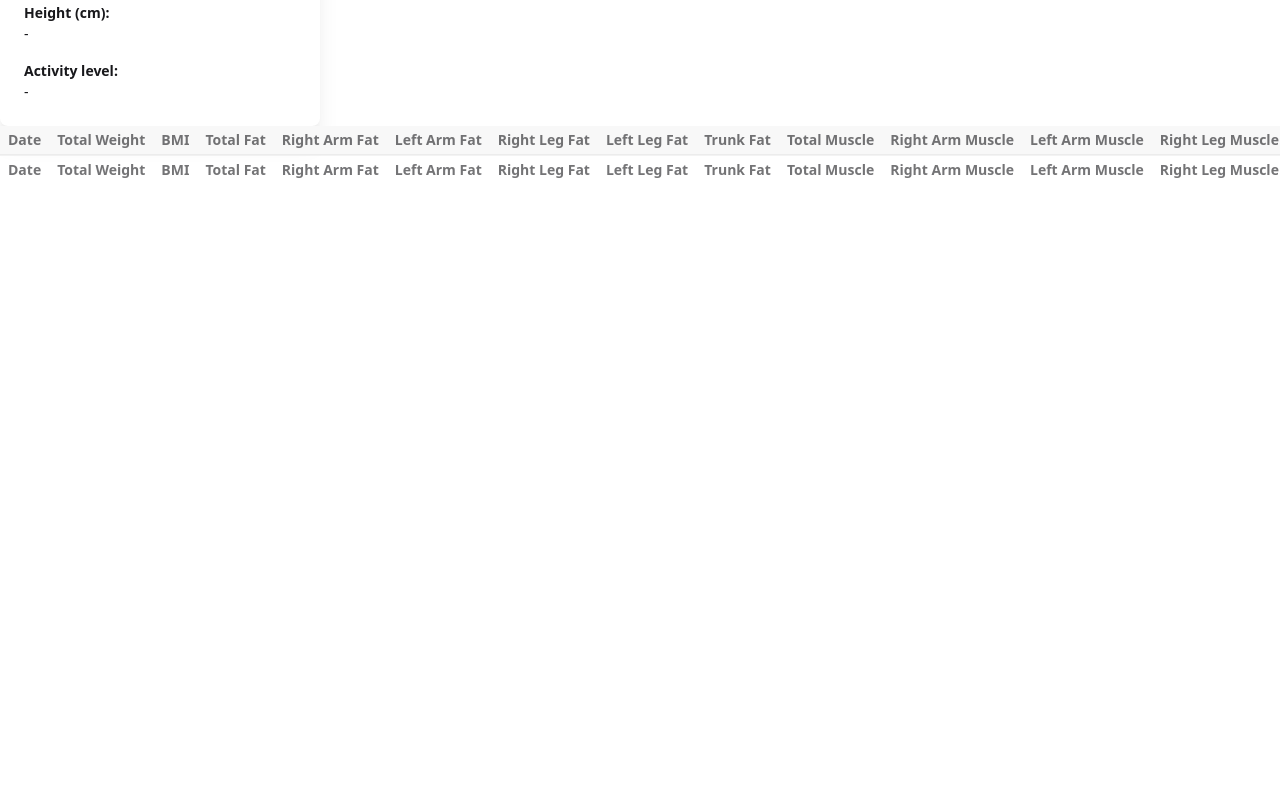
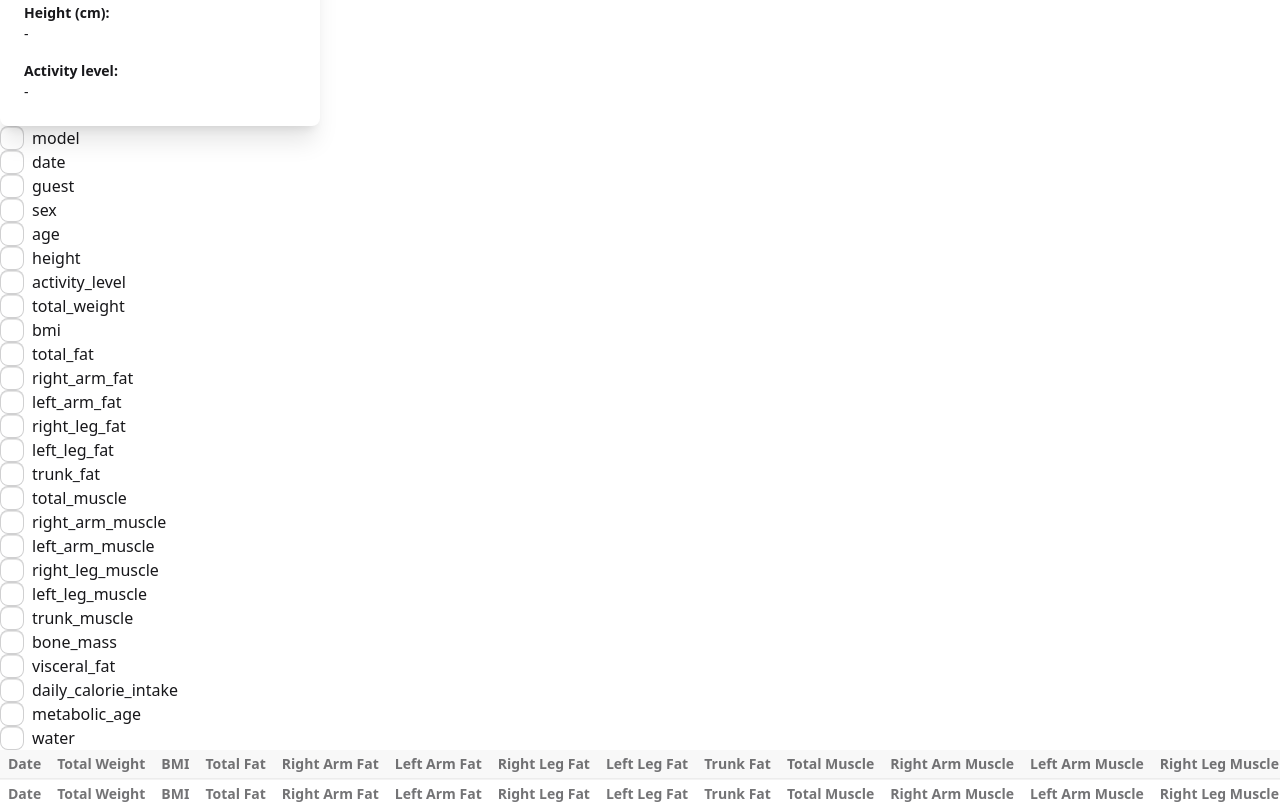
Before and after one commit to arturocs/BC-602_Display, a SvelteKit app: page / in a window 1280 px wide. Shown: the part 1280-2088 px from the top of the page. Before the commit the page ends 1464 px from the top, so only its background shows below. Built offline with nearby package versions, Linux system fonts and the light colour scheme.

Commit message:
Add CheckboxList prototype

```diff
--- /dev/null
+++ b/src/lib/components/CheckboxList.svelte
@@ -0,0 +1,29 @@
+<script lang="ts">
+    import Checkbox from "./Checkbox.svelte";
+    import type { MeasurementData } from "$lib/interfaces";
+    let { items = [] as string[], selectedItems = [] as string[] } = $props();
+    function toggleItem(item: string) {
+        if (selectedItems.includes(item)) {
+            selectedItems = selectedItems.filter((i) => i !== item);
+        } else {
+            selectedItems = [...selectedItems, item];
+        }
+    }
+</script>
+
+{#each items as item}
+    <!-- <Checkbox
+        checked={selectedItems.includes(item)}
+        label={item}
+        onchange={toggleItem}
+    /> -->
+    <label class="flex items-center space-x-2 cursor-pointer">
+        <input
+            type="checkbox"
+            class="checkbox"
+            checked={selectedItems.includes(item)}
+            onchange={() => toggleItem(item)}
+        />
+        <span>{item}</span>
+    </label>
+{/each}
--- a/src/routes/+page.svelte
+++ b/src/routes/+page.svelte
@@ -1,4 +1,5 @@
 <script lang="ts">
+    import CheckboxList from "$lib/components/CheckboxList.svelte";
     import DownloadButton from "$lib/components/DownloadButton.svelte";
     import LineChart from "$lib/components/LineChart.svelte";
     import StaticData from "$lib/components/StaticData.svelte";
@@ -18,7 +19,7 @@
     </div>
 </header>
 
-<UploadButton bind:measurements></UploadButton>
+<UploadButton bind:measurements/>
 
 <LineChart
     title="Weight and Muscle Composition (Kg)"
@@ -33,7 +34,7 @@
         "trunk_muscle",
         "bone_mass",
     ]}
-></LineChart>
+/>
 
 <LineChart
     title="Fat Percentage and Distribution"
@@ -50,7 +51,36 @@
     height={500}
 />
 
-<StaticData data={measurements}></StaticData>
+<StaticData data={measurements}/>
+
+<CheckboxList items={ [
+    "model",
+    "date",
+    "guest",
+    "sex",
+    "age",
+    "height",
+    "activity_level",
+    "total_weight",
+    "bmi",
+    "total_fat",
+    "right_arm_fat",
+    "left_arm_fat",
+    "right_leg_fat",
+    "left_leg_fat",
+    "trunk_fat",
+    "total_muscle",
+    "right_arm_muscle",
+    "left_arm_muscle",
+    "right_leg_muscle",
+    "left_leg_muscle",
+    "trunk_muscle",
+    "bone_mass",
+    "visceral_fat",
+    "daily_calorie_intake",
+    "metabolic_age",
+    "water",
+]}/>
 
 <Table
     columns={[
@@ -79,5 +109,5 @@
 />
 
 {#if measurements.length > 0}
-    <DownloadButton data={measurements}></DownloadButton>
+    <DownloadButton data={measurements}/>
 {/if}
```
